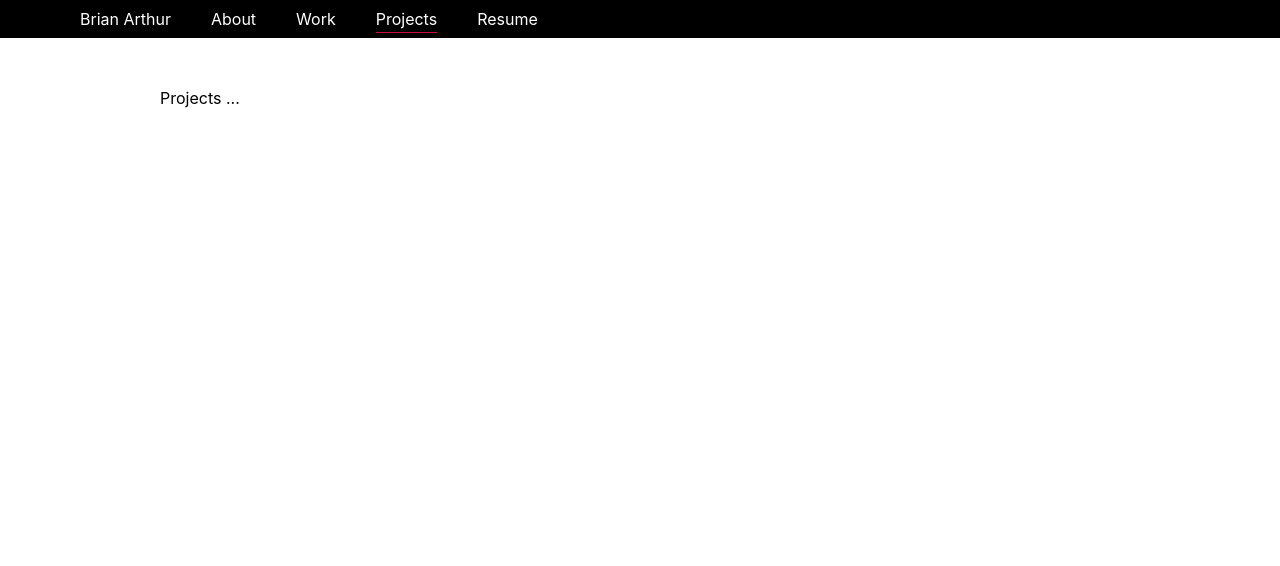
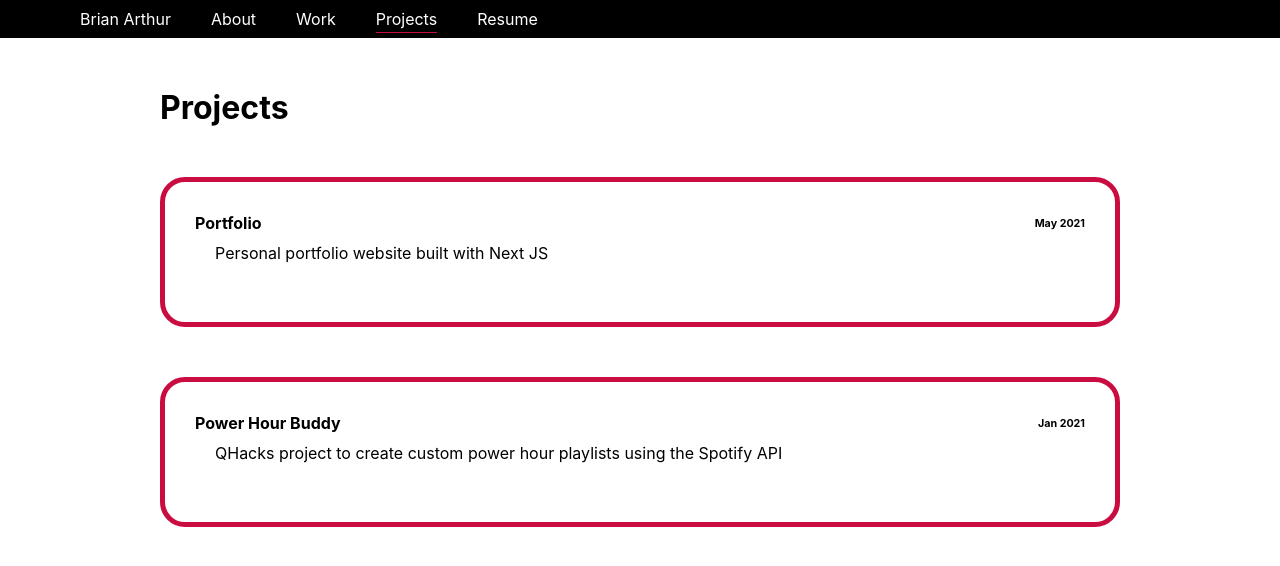
Before and after one commit to brianarthur/portfolio, a Next.js app: page /projects in a window 1280 px wide. Shown: the top 566 px of the page. Built offline with nearby package versions, Linux system fonts and the light colour scheme.

Commit message:
create projects index page list items

```diff
--- /dev/null
+++ b/content/projects/portfolio.md
@@ -0,0 +1,13 @@
+---
+title: 'Power Hour Buddy'
+description: 'QHacks project to create custom power hour playlists using the Spotify API'
+startDate: '2021-01-01'
+endDate: '2021-01-15'
+---
+
+Next.js has two forms of pre-rendering: **Static Generation** and **Server-side Rendering**. The difference is in **when** it generates the HTML for a page.
+
+- **Static Generation** is the pre-rendering method that generates the HTML at **build time**. The pre-rendered HTML is then _reused_ on each request.
+- **Server-side Rendering** is the pre-rendering method that generates the HTML on **each request**.
+
+Importantly, Next.js lets you **choose** which pre-rendering form to use for each page. You can create a "hybrid" Next.js app by using Static Generation for most pages and using Server-side Rendering for others.
--- /dev/null
+++ b/content/projects/power-hour-buddy.md
@@ -0,0 +1,13 @@
+---
+title: 'Portfolio'
+description: 'Personal portfolio website built with Next JS'
+startDate: '2021-05-01'
+endDate: '2021-05-15'
+---
+
+Next.js has two forms of pre-rendering: **Static Generation** and **Server-side Rendering**. The difference is in **when** it generates the HTML for a page.
+
+- **Static Generation** is the pre-rendering method that generates the HTML at **build time**. The pre-rendered HTML is then _reused_ on each request.
+- **Server-side Rendering** is the pre-rendering method that generates the HTML on **each request**.
+
+Importantly, Next.js lets you **choose** which pre-rendering form to use for each page. You can create a "hybrid" Next.js app by using Static Generation for most pages and using Server-side Rendering for others.
--- /dev/null
+++ b/src/components/dates.jsx
@@ -0,0 +1,12 @@
+import React from 'react';
+import { dateString } from '../lib/date'
+
+const Dates = ({ startDate, endDate }) => {
+    let start = dateString(startDate);
+    let end = dateString(endDate);
+
+    if (start === end) return end;
+    else return `${start} - ${end}`;
+}
+
+export default Dates;
--- a/src/components/experienceTimeline.jsx
+++ b/src/components/experienceTimeline.jsx
@@ -1,7 +1,7 @@
 import React from 'react';
 import Link from 'next/link';
 import styles from '../styles/experience-timeline.module.css';
-import { printDate } from '../lib/date';
+import { dateString } from '../lib/date';
 
 const ExperienceTimeline = ({ work }) => {
 
@@ -24,8 +24,8 @@ export const TimelineItem = ({ data, left=true, lastItem=false }) => {
                             <div className={styles.cardDescription}>{data.description}</div>
                         </div>
                         <div>
-                            <h6 className={styles.cardItemDates}>{printDate(data.startDate)}</h6>
-                            <h6 className={styles.cardItemDates}>{printDate(data.endDate)}</h6>
+                            <h6 className={styles.cardItemDates}>{dateString(data.startDate)}</h6>
+                            <h6 className={styles.cardItemDates}>{dateString(data.endDate)}</h6>
                         </div>
                     </div>
                     { !lastItem &&
--- a/src/components/post.jsx
+++ b/src/components/post.jsx
@@ -1,7 +1,8 @@
 import React from 'react';
 import Link from 'next/link';
 import styles from '../styles/post.module.css';
-import { printDate } from '../lib/date';
+import { dateString } from '../lib/date';
+import Dates from './dates';
 
 const Post = ({ data }) => {
     return (
@@ -9,7 +10,7 @@ const Post = ({ data }) => {
             <article>
                 <div className={styles.title}>
                     <h2>{data.title}</h2>
-                    <h5>{printDate(data.startDate)} - {printDate(data.endDate)}</h5>
+                    <h5><Dates startDate={data.startDate} endDate={data.endDate} /></h5>
                 </div>
                 <div className={styles.description}>
                     <h4>{data.description}</h4>
--- /dev/null
+++ b/src/components/projectList.jsx
@@ -0,0 +1,35 @@
+import React from 'react';
+import Link from 'next/link';
+import Dates from './dates';
+import styles from '../styles/list.module.css';
+
+
+const ProjectList = ({ projects }) => {
+    return (
+        <>
+            {projects.map(data => <ListItem data={data} key={data.id} />)}
+        </>
+    );
+}
+
+const ListItem = ({ data }) => {
+    return (
+        <Link href={`/work/${data.id}`}>
+            <a className={styles.listItem}>
+                <div className={styles.listContent}>
+                    <div>
+                        <h4 className={styles.listItemTitle}>{data.title}</h4>
+                        <div className={styles.listDescription}>{data.description}</div>
+                    </div>
+                    <div>
+                        <h6 className={styles.cardItemDates}>
+                            <Dates startDate={data.startDate} endDate={data.endDate} />
+                        </h6>
+                    </div>
+                </div>
+            </a>
+        </Link>
+    );
+}
+
+export default ProjectList;
--- a/src/lib/date.js
+++ b/src/lib/date.js
@@ -1,8 +1,13 @@
+const months = {
+    '01': 'Jan', '02': 'Feb', '03': 'Mar',
+    '04': 'Apr', '05': 'May', '06': 'Jun',
+    '07': 'Jul', '08': 'Aug', '09': 'Sep',
+    '10': 'Oct', '11': 'Nov', '12': 'Dec',
+}
 
-export function printDate(d) {
+export function dateString(d) {
     if (d === 'Present') return d;
 
-    let date = new Date(d);
-    let options = { year: 'numeric', month: 'short' };
-    return date.toLocaleDateString("en-US", options);
+    let date = d.split('-');
+    return `${months[date[1]]} ${date[0]}`;
 }
--- a/src/pages/projects/index.jsx
+++ b/src/pages/projects/index.jsx
@@ -1,16 +1,22 @@
-import Head from 'next/head'
-import Image from 'next/image'
-// import styles from '../styles/about.module.css'
+import ProjectList from '../../components/projectList';
+import Layout from '../../components/Layout';
+import { getContentData } from '../../lib/content'
 
-import Layout from '../../components/Layout';
-
-export default function Home() {
+export default function Home({ projects }) {
 	return (
 		<Layout page="projects">
-			<div>
-				Projects ...
-			</div>
+            <h1>Projects</h1>
 
+            <ProjectList projects={projects} />
 		</Layout>
 	);
 }
+
+export async function getStaticProps() {
+    const projects = getContentData('projects')
+    return {
+        props: {
+            projects
+        }
+    }
+}
--- /dev/null
+++ b/src/styles/list.module.css
@@ -0,0 +1,22 @@
+.listItem {
+    display: flex;
+    border: 5px solid #ca0d40;
+    height: 150px;
+    border-radius: 25px;
+    padding: 10px 30px;
+    margin: 50px 0;
+}
+
+.listContent {
+    display: flex;
+    justify-content: space-between;
+    width: 100%;
+  }
+
+.listItemTitle {
+    margin-bottom: 10px;
+}
+
+.listDescription {
+    margin-left: 20px;
+}
```
